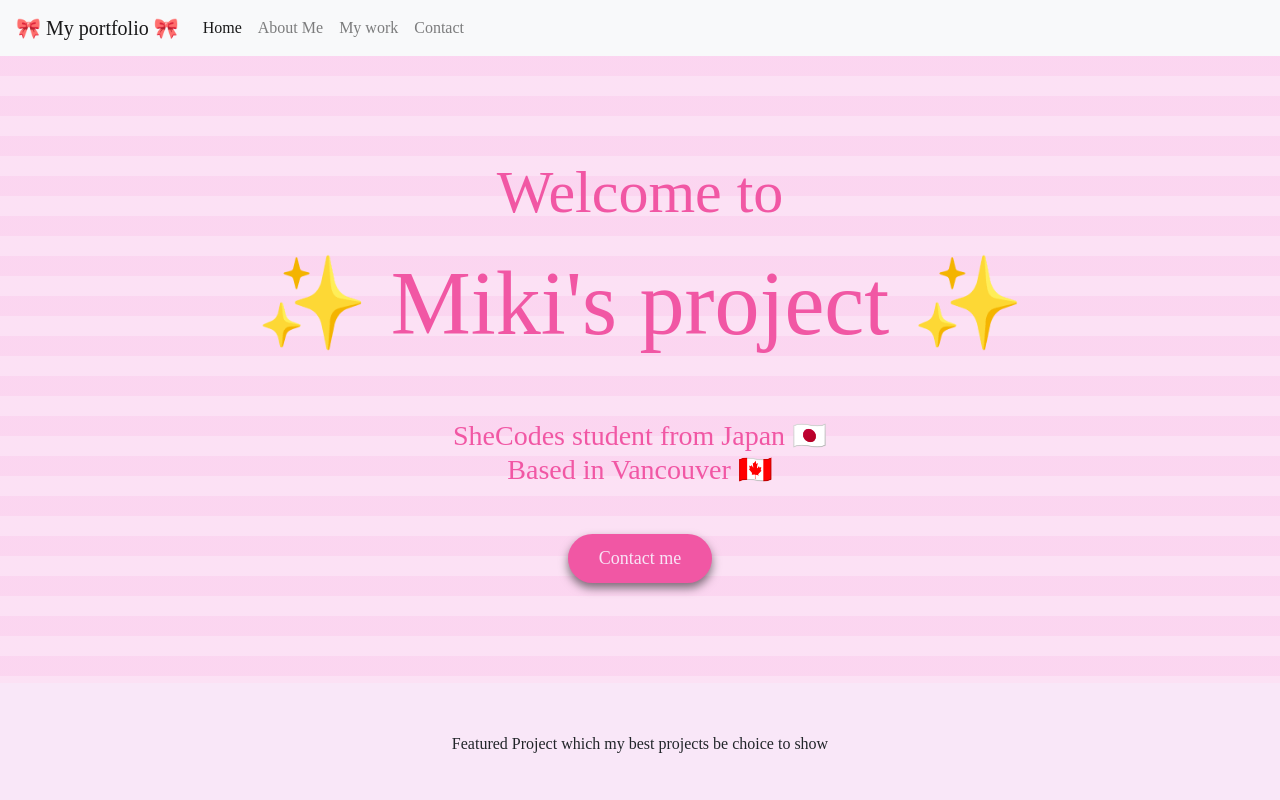
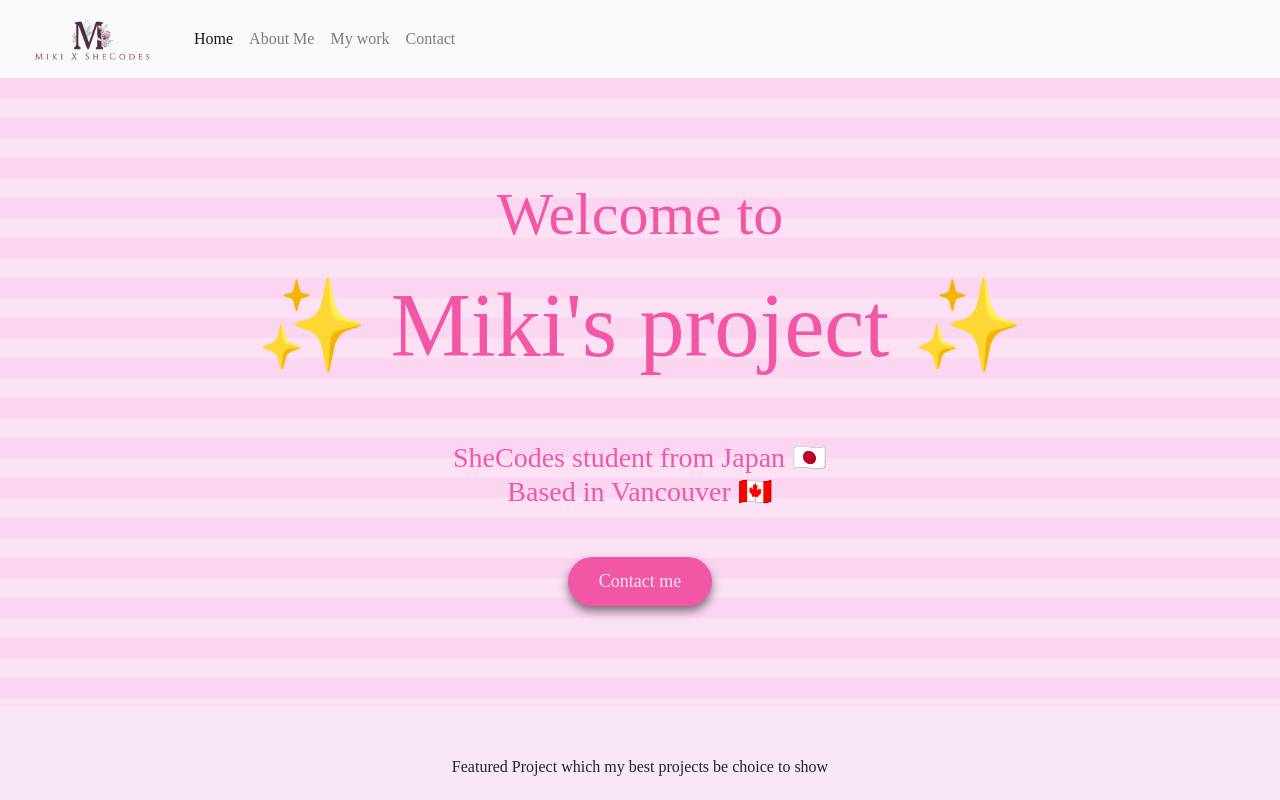
Before and after one commit to Mikicanad/Portfolio-miki.i, a plain HTML site: page index.html in a window 1280 px wide. Shown: the top 800 px of the page. Drawn offline with nearby package versions, Linux system fonts and the light colour scheme; a web font is replaced by a local one.

Commit message:
Created and add my logo image

```diff
--- a/index.html
+++ b/index.html
@@ -27,7 +27,7 @@
 <body>
     <header>
         <nav class="navbar navbar-expand-lg navbar-light bg-light">
-            <a class="navbar-brand" href="#">🎀 My portfolio 🎀</a>
+            <img src="images/Miki-logo2.png" class="logo" alt="Miki and Shecodes logo">
             <button class="navbar-toggler" type="button" data-toggle="collapse" data-target="#navbarNav"
                 aria-controls="navbarNav" aria-expanded="false" aria-label="Toggle navigation">
                 <span class="navbar-toggler-icon"></span>
--- a/styles/style.css
+++ b/styles/style.css
@@ -47,6 +47,14 @@ footer {
 i {
     color: var(--primary-color);
     padding: 20px;
+}
+
+.logo{
+    max-width: 150px;
+    margin-right: 20px;
+    border-radius: 4px;
+
+
 }
 
 .hero {
```
Also changed, not shown: about.html (+1 -1 lines), contact.html (+1 -1 lines), work.html (+1 -1 lines), images/Miki-logo.png (added), images/Miki-logo2.png (added), 1 other file.
